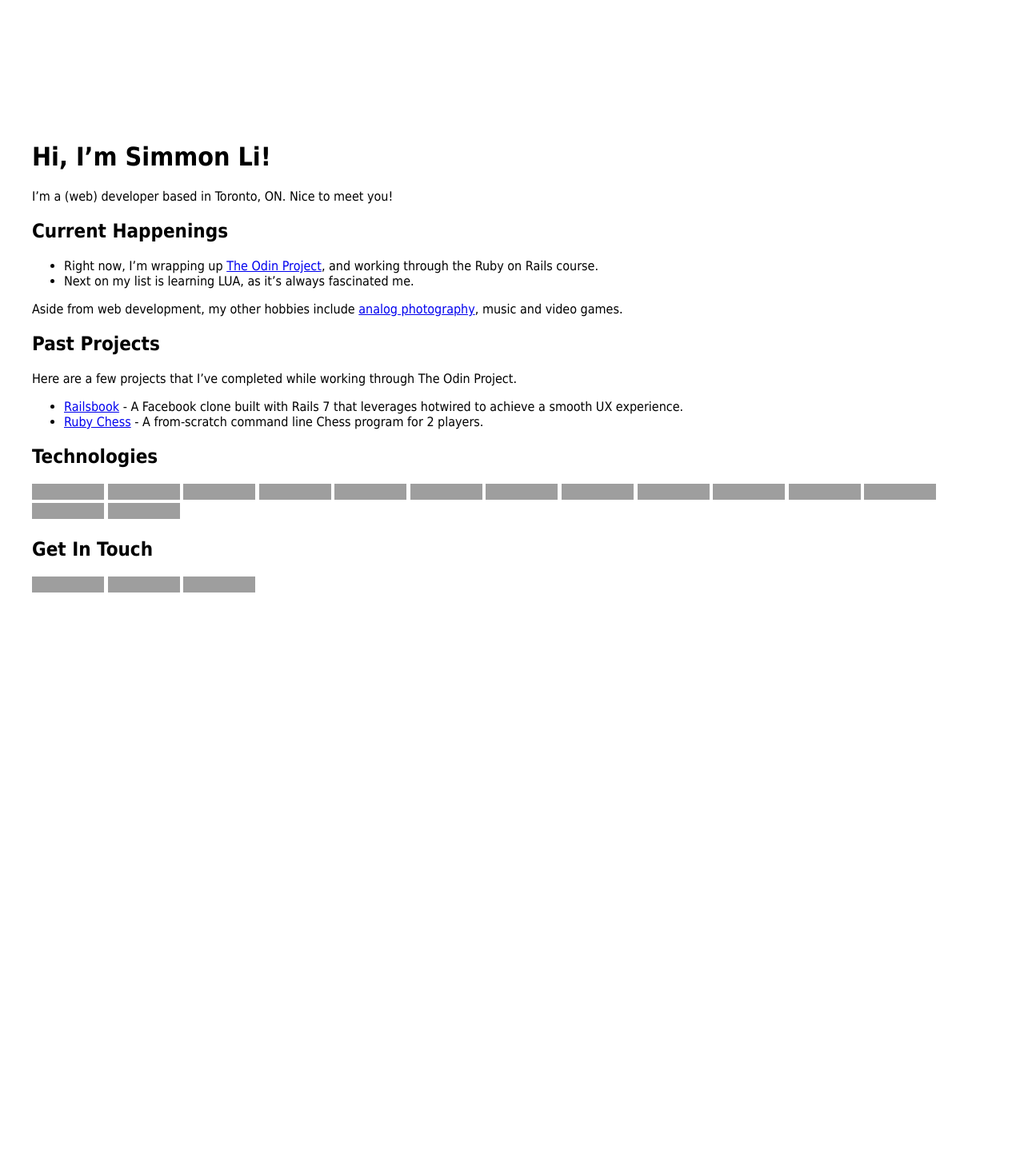
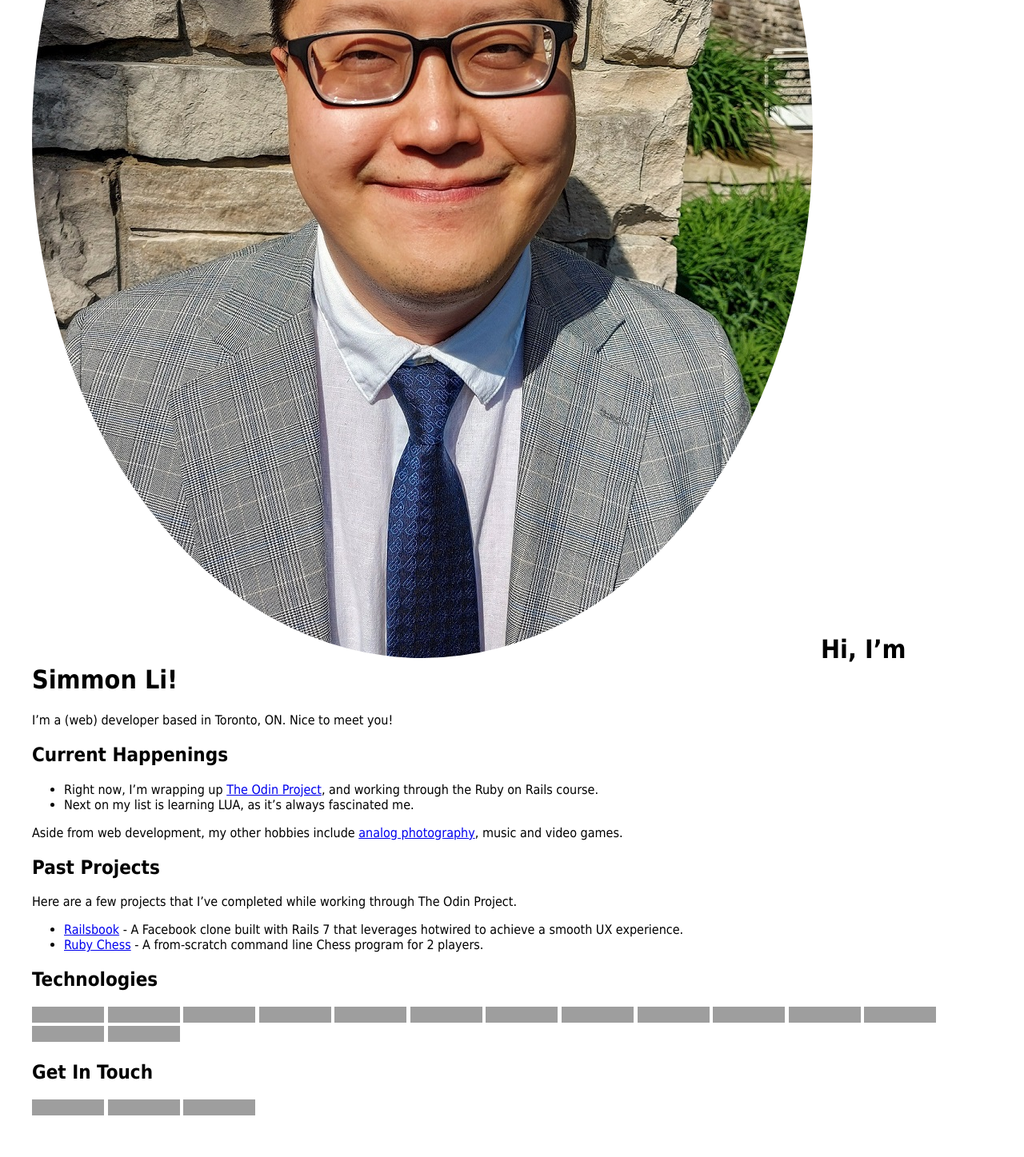
Before and after one commit to crespire/crespire, a Jekyll site: the page built from README.md, in a window 1280 px wide. Shown: the whole page at 80% size. Built offline with Jekyll 4.4.1, drawn with Linux system fonts in a browser that asks for light colours; our own code applies the rules of GitHub Pages for plain Markdown files; before the commit the page ends 916 px from its top, so only the background shows below that; grey boxes are pictures that could not be loaded.

Commit message:
Add headshot

```diff
--- a/README.md
+++ b/README.md
@@ -1,4 +1,4 @@
-# Hi, I'm Simmon Li!
+# ![head](/assets/images/IMG_20220604_183333.jpg){: .headshot} Hi, I'm Simmon Li!
 
 I'm a (web) developer based in Toronto, ON. Nice to meet you!
 
--- a/assets/css/styles.css
+++ b/assets/css/styles.css
@@ -10,3 +10,7 @@ body {
 .main {
   padding: 2em;
 }
+
+.headshot {
+  border-radius: 50%;
+}
```
Also changed, not shown: assets/images/IMG_20220604_183333.jpg (added).
